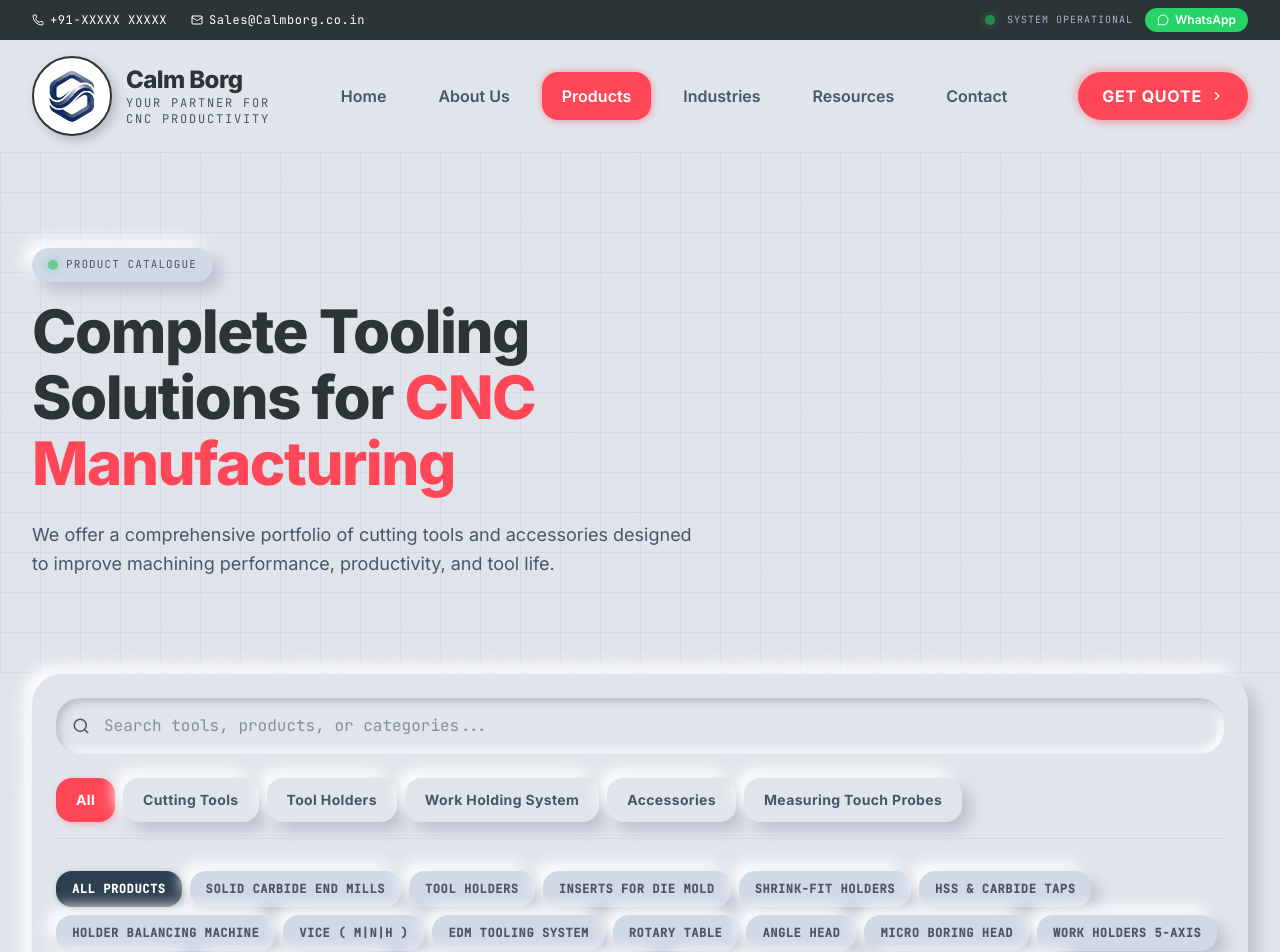
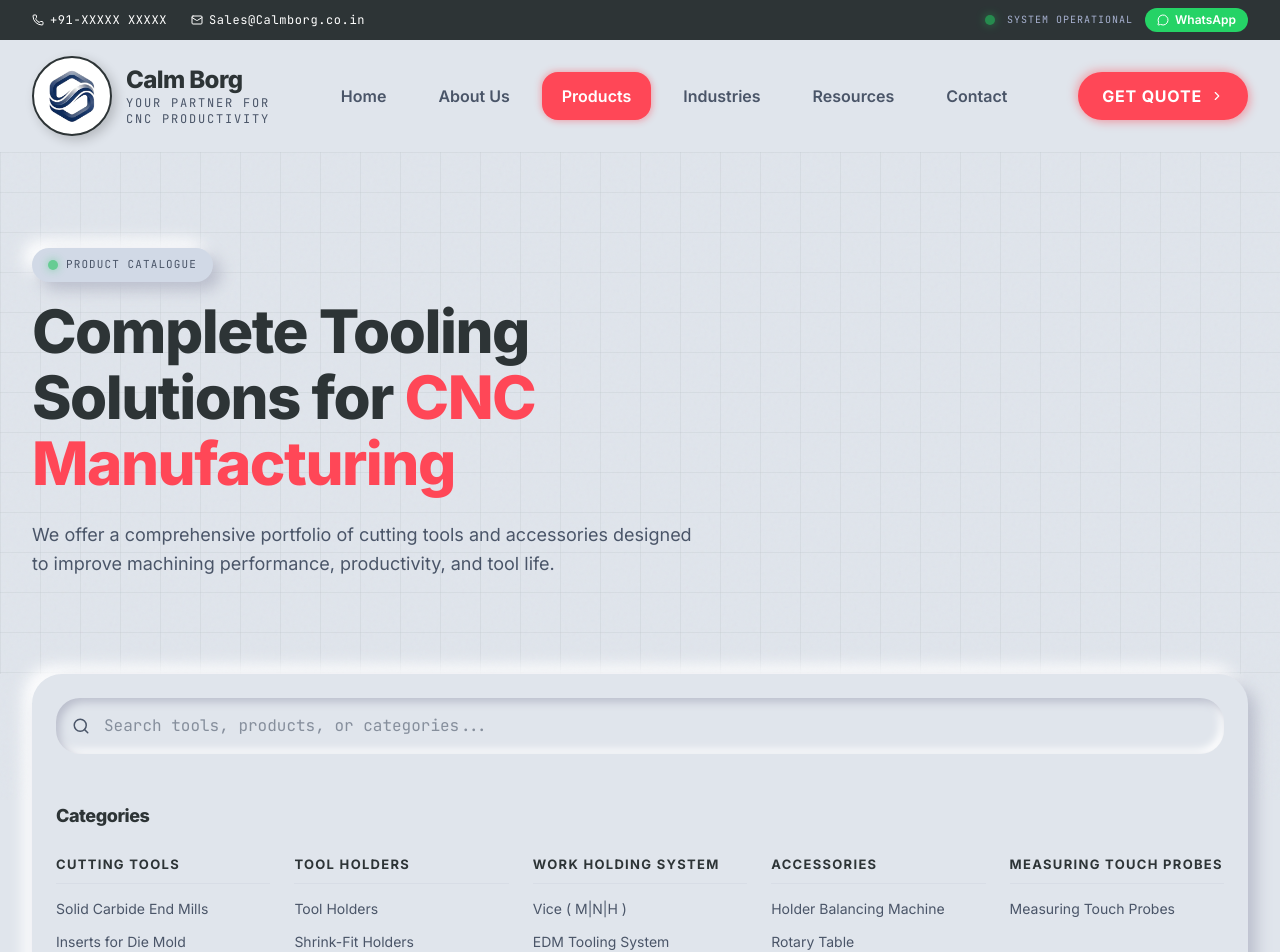
Before and after one commit to Kolavara/Calmborg, a Next.js app: page /products in a window 1280 px wide. Shown: the top 952 px of the page. Built offline with nearby package versions, Linux system fonts and the light colour scheme.

Commit message:
Change product categories to a multi-column mega-menu grid layout

```diff
--- a/src/app/products/page.tsx
+++ b/src/app/products/page.tsx
@@ -33,8 +33,7 @@ export default function ProductsPage() {
         p.toLowerCase().includes(searchQuery.toLowerCase())
       );
 
-    // @ts-ignore
-    const matchesMainCategory = activeMainCategory === "All" || cat.mainCategory === activeMainCategory;
+    const matchesMainCategory = true;
     const matchesCategory =
       activeCategory === null || cat.id === activeCategory;
     return matchesSearch && matchesMainCategory && matchesCategory;
@@ -90,55 +89,45 @@ export default function ProductsPage() {
                 />
               </div>
 
-              {/* Main Category Tabs */}
-              <div className="flex flex-wrap gap-2 pb-4 border-b border-[var(--border-shadow)]/30">
-                {mainCategories.map((mainCat) => (
+              {/* Mega Menu Grid */}
+              <div className="pt-6">
+                <div className="flex items-center justify-between mb-6">
+                  <h3 className="font-sans text-lg font-extrabold text-[var(--foreground)] tracking-tight">Categories</h3>
+                  {activeCategory && (
                     <button
-                    key={mainCat}
-                    onClick={() => {
-                      setActiveMainCategory(mainCat);
-                      setActiveCategory(null);
-                    }}
-                    className={`rounded-lg px-5 py-3 font-sans text-sm font-bold tracking-wide transition-all ${
-                      activeMainCategory === mainCat
-                        ? "bg-[var(--accent)] text-white shadow-[2px_2px_6px_rgba(255,71,87,0.3)]"
-                        : "bg-[var(--background)] text-[var(--text-muted)] shadow-[var(--shadow-card)] hover:shadow-[var(--shadow-pressed)]"
-                    }`}
+                      onClick={() => setActiveCategory(null)}
+                      className="text-xs font-bold text-[var(--accent)] hover:underline uppercase tracking-wider"
                     >
-                    {mainCat}
+                      Clear Filter
                     </button>
-                ))}
+                  )}
                 </div>
 
-              {/* Sub Category Filter */}
-              <div className="flex flex-wrap gap-2 pt-2">
+                <div className="grid grid-cols-2 md:grid-cols-3 lg:grid-cols-5 gap-x-6 gap-y-8">
+                  {mainCategories.filter(cat => cat !== "All").map(mainCat => (
+                    <div key={mainCat} className="flex flex-col gap-3">
+                      <h4 className="font-sans text-[13px] font-bold uppercase tracking-widest text-[var(--foreground)] pb-2 border-b border-[var(--border-shadow)]/20">
+                        {mainCat}
+                      </h4>
+                      <ul className="flex flex-col gap-2">
+                        {productCategories.filter(c => c.mainCategory === mainCat).map((cat) => (
+                          <li key={cat.id}>
                             <button
-                  onClick={() => setActiveCategory(null)}
-                  className={`rounded-lg px-4 py-2.5 font-mono text-xs font-bold uppercase tracking-wider transition-all ${
-                    activeCategory === null
-                      ? "bg-[var(--dark-surface)] text-white shadow-[2px_2px_6px_rgba(0,0,0,0.3)]"
-                      : "bg-[var(--muted)] text-[var(--text-muted)] shadow-[var(--shadow-card)] hover:shadow-[var(--shadow-pressed)]"
-                  }`}
-                >
-                  All {activeMainCategory !== "All" ? activeMainCategory : "Products"}
-                </button>
-                {visibleSubCategories.map((cat) => (
-                  <button
-                    key={cat.id}
-                    onClick={() =>
-                      setActiveCategory(
-                        activeCategory === cat.id ? null : cat.id
-                      )
-                    }
-                    className={`rounded-lg px-4 py-2.5 font-mono text-xs font-bold uppercase tracking-wider transition-all ${
+                              onClick={() => setActiveCategory(activeCategory === cat.id ? null : cat.id)}
+                              className={`text-left text-sm transition-all ${
                                 activeCategory === cat.id
-                        ? "bg-[var(--dark-surface)] text-white shadow-[2px_2px_6px_rgba(0,0,0,0.3)]"
-                        : "bg-[var(--muted)] text-[var(--text-muted)] shadow-[var(--shadow-card)] hover:shadow-[var(--shadow-pressed)]"
+                                  ? "text-[var(--accent)] font-bold translate-x-1"
+                                  : "text-[var(--text-muted)] hover:text-[var(--foreground)] hover:translate-x-1"
                               }`}
                             >
                               {cat.title}
                             </button>
+                          </li>
                         ))}
+                      </ul>
+                    </div>
+                  ))}
+                </div>
               </div>
             </div>
           </div>
```
Lines whose indentation alone changed are shown as unchanged.
